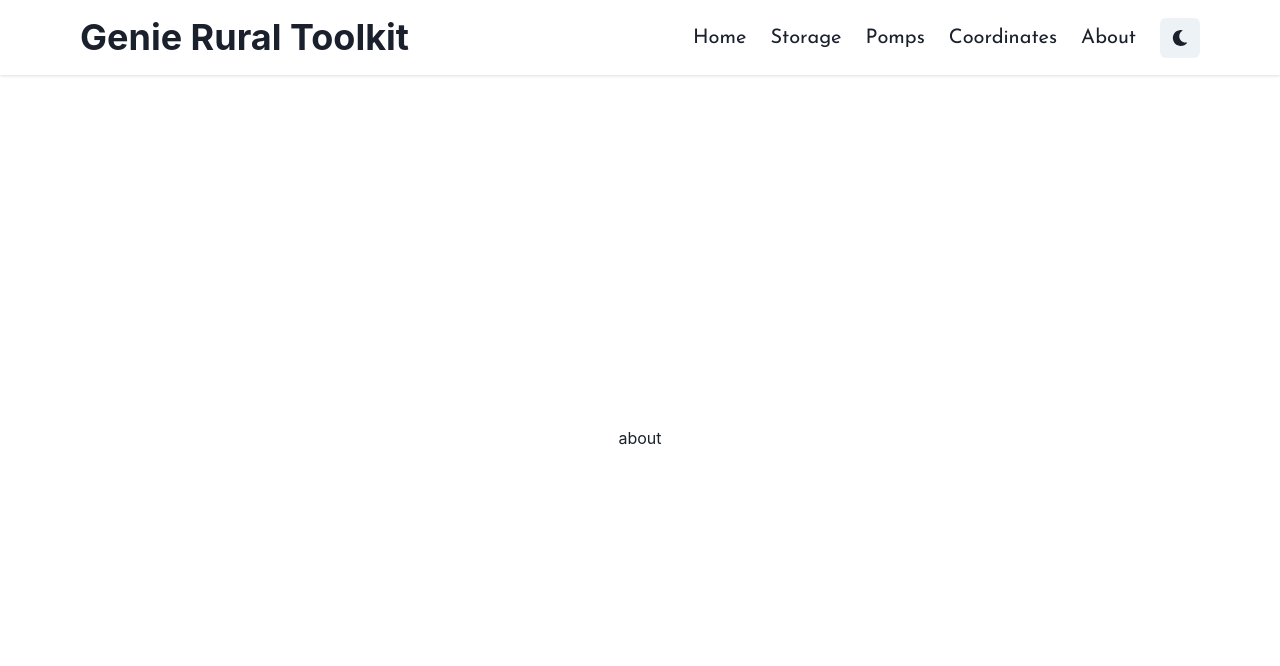
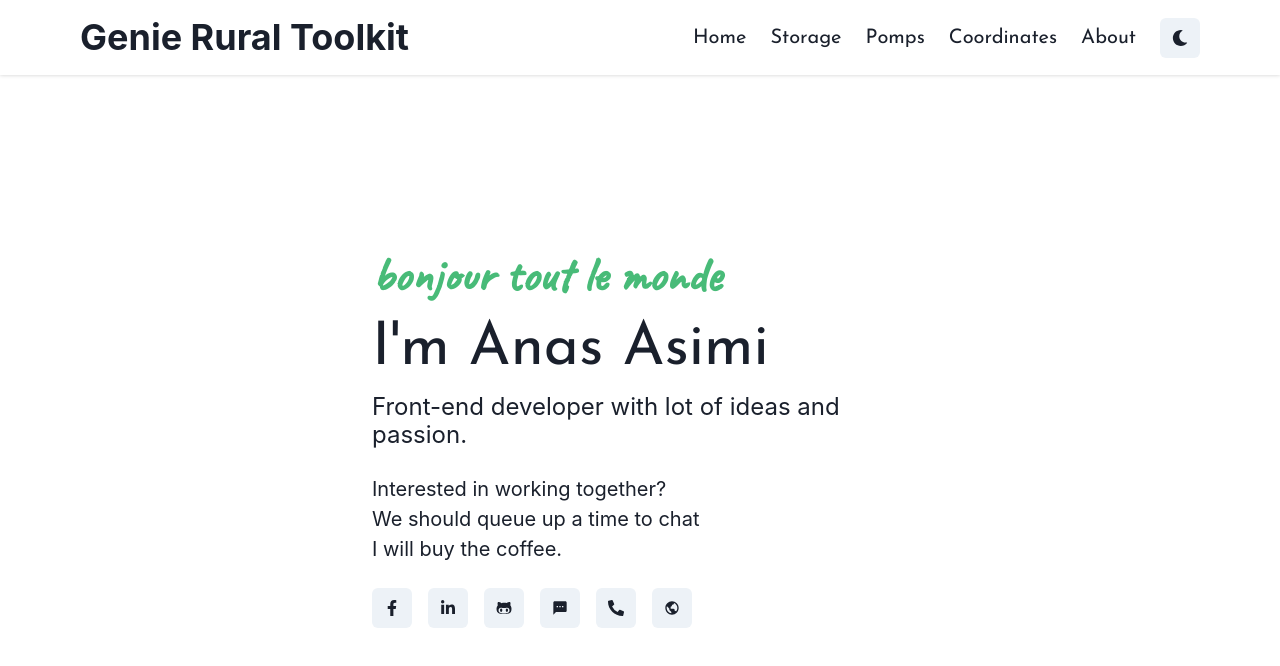
Before and after one commit to anas-asimi/Genie-rural-toolkit, a React (Vite) app: page /about in a window 1280 px wide. Shown: the top 666 px of the page. Built offline with nearby package versions, Linux system fonts and the light colour scheme.

Commit message:
improve Coordinates page ui and complete About page

```diff
--- a/src/components/MyNumberInput.jsx
+++ b/src/components/MyNumberInput.jsx
@@ -12,7 +12,7 @@ import {
 export default function MyNumberInput(props) {
 
     return (
-        <Box>
+        <Box width={props.width}>
             <FormLabel htmlFor={props.label} textTransform='capitalize' pb='1'>{props.label} :</FormLabel>
             <NumberInput
                 id={props.label}
--- a/src/pages/About.jsx
+++ b/src/pages/About.jsx
@@ -1,8 +1,65 @@
-import { Center } from "@chakra-ui/react";
+import { Box, Center, HStack, Heading, IconButton, Link, Text, VStack } from "@chakra-ui/react";
+import { FaFacebookF, FaGithubAlt, FaLinkedinIn, FaPhoneAlt } from "react-icons/fa";
+import { MdSms } from "react-icons/md";
+import { BiWorld } from "react-icons/bi";
+
 
 export default function About() {
   return (
-    <Center as="main" w='100%' flex='1'>
-      about
-    </Center>  )
+    <Center as="main" flex='1' maxWidth='600px' px='32px' py='64px'>
+      <VStack alignItems='flex-start'>
+        <Heading fontSize='5xl' fontFamily='Caveat' color='green.400'>
+          bonjour tout le monde
+        </Heading>
+        <Heading fontSize='6xl' fontWeight='normal' fontFamily='Josefin Sans'>
+          I&apos;m Anas Asimi
+        </Heading>
+        <Heading fontSize='2xl' fontWeight='normal'>
+          Front-end developer with lot of ideas and passion.
+        </Heading>
+        <Box my='4' fontSize='xl'>
+          <Text>Interested in working together?</Text>
+          <Text>We should queue up a time to chat</Text>
+          <Text>I will buy the coffee.</Text>
+        </Box>
+        <HStack spacing="4" w='100%'>
+          <Link href="https://facebook.com/AnasAssimi10/">
+            <IconButton
+              variant='solid'
+              icon={<FaFacebookF />}
+            />
+          </Link>
+          <Link href="https://www.linkedin.com/in/anas-asimi/">
+            <IconButton
+              variant='solid'
+              icon={<FaLinkedinIn />}
+            />
+          </Link>
+          <Link href="https://github.com/anas-asimi">
+            <IconButton
+              variant='solid'
+              icon={<FaGithubAlt />}
+            />
+          </Link>
+          <Link href="mailto:anas2020cr7@gmail.com">
+            <IconButton
+              variant='solid'
+              icon={<MdSms />}
+            />
+          </Link>
+          <Link href="tel:+212697748319">
+            <IconButton
+              variant='solid'
+              icon={<FaPhoneAlt />}
+            />
+          </Link>
+          <Link href="https://asimianas.netlify.app/">
+            <IconButton
+              variant='solid'
+              icon={<BiWorld />}
+            />
+          </Link>
+        </HStack>
+      </VStack>
+    </Center>)
 }
--- a/src/pages/Coordinates.jsx
+++ b/src/pages/Coordinates.jsx
@@ -39,9 +39,9 @@ export default function Coordinates() {
       flex='1'>
       <Heading>Coordinates converter</Heading>
       <Divider />
-      <VStack gap='16px'>
-        <MyNumberInput label='x' value={xValue} onChange={(valueString) => setX(Number(valueString))} />
-        <MyNumberInput label='y' value={yValue} onChange={(valueString) => setY(Number(valueString))} />
+      <VStack gap='16px' minWidth='min(400px , 100%)'>
+        <MyNumberInput width='100%' label='x' value={xValue} onChange={(valueString) => setX(Number(valueString))} />
+        <MyNumberInput width='100%' label='y' value={yValue} onChange={(valueString) => setY(Number(valueString))} />
         <Box width='100%'>
           <FormLabel htmlFor='zone' textTransform='capitalize' pb='1'>zone :</FormLabel>
           <Select id="zone" placeholder='Select option' value={zone} onChange={(ele) => setZone(ele.target.selectedIndex)}>
```
